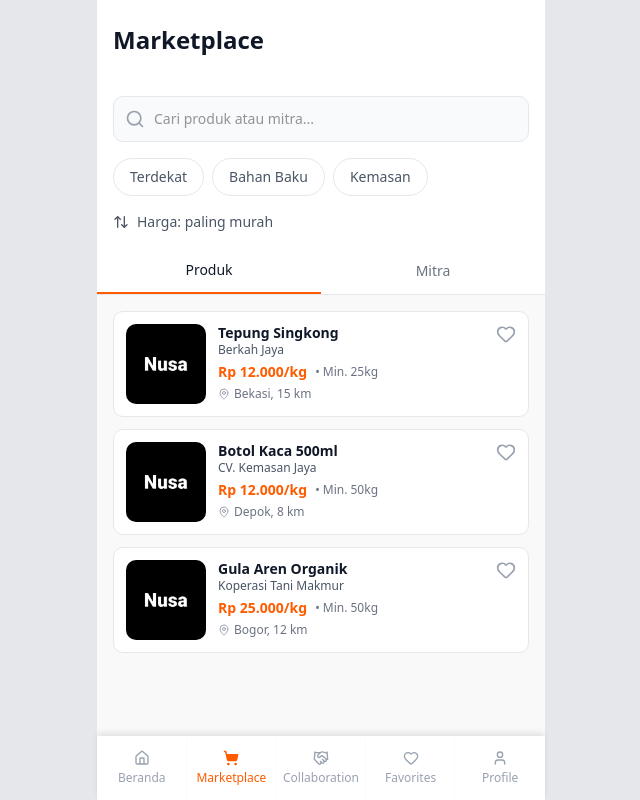
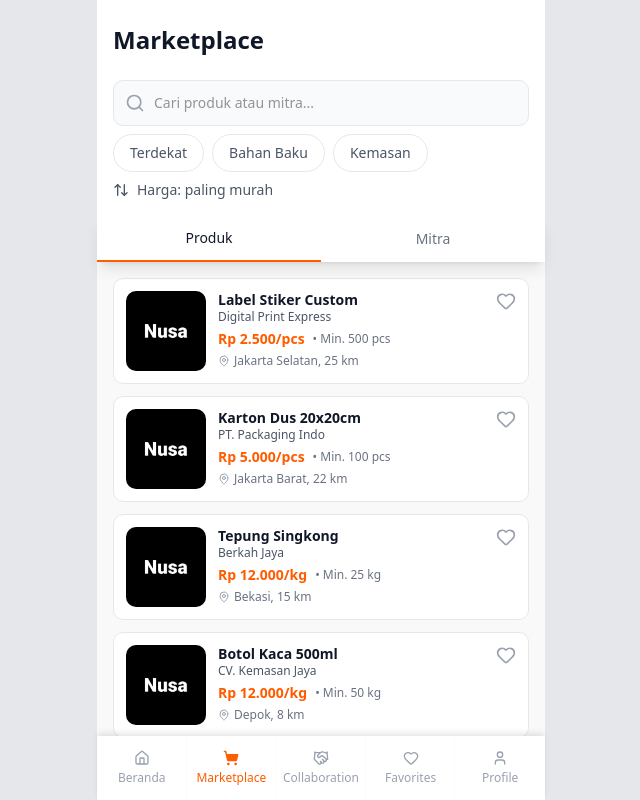
Before and after one commit to ValentinoTriadi/nusa-fe, a Next.js app: page /marketplace in a window 1280 px wide. Shown: the whole page, without its empty margins (319-959 px from the left). Built offline with nearby package versions, Linux system fonts and the light colour scheme.

Commit message:
fix: shadow + fixed top

```diff
--- a/src/components/pages/marketplace/marketplace-client.tsx
+++ b/src/components/pages/marketplace/marketplace-client.tsx
@@ -49,13 +49,14 @@ export const MarketplaceClient = () => {
   );
 
   return (
-    <div className="bg-background flex min-h-screen w-full flex-col pb-16">
+    <div className="bg-background flex h-screen w-full flex-col pb-16">
       {/* Header */}
-      <div className="bg-white px-4 py-6">
+      <div className="flex-shrink-0 bg-white px-4 py-6">
         <h1 className="text-2xl font-bold text-gray-900">Marketplace</h1>
       </div>
 
       {/* Search and Filters */}
+      <div className="flex-shrink-0">
         <SearchFilter
           searchQuery={searchQuery}
           onSearchChange={setSearchQuery}
@@ -64,12 +65,15 @@ export const MarketplaceClient = () => {
           sortBy={sortBy}
           onSortChange={setSortBy}
         />
+      </div>
 
       {/* Tab Switcher */}
+      <div className="z-20 flex-shrink-0">
         <TabSwitcher activeTab={activeTab} onTabChange={setActiveTab} />
+      </div>
 
       {/* Content */}
-      <div className="flex-1 p-4">
+      <div className="min-h-0 flex-1 overflow-y-auto p-4">
         {activeTab === 'produk' ? (
           <div className="space-y-3">
             {filteredProducts.map((product) => (
--- a/src/components/pages/marketplace/search-filter.tsx
+++ b/src/components/pages/marketplace/search-filter.tsx
@@ -21,7 +21,7 @@ export const SearchFilter = ({
   };
 
   return (
-    <div className="space-y-4 bg-white p-4">
+    <div className="space-y-2 bg-white p-4 pt-0">
       {/* Search Bar */}
       <div className="relative">
         <Search
--- a/src/components/pages/marketplace/tab-switcher.tsx
+++ b/src/components/pages/marketplace/tab-switcher.tsx
@@ -2,7 +2,7 @@ import { TabSwitcherProps } from '@/types/page/marketplace';
 
 export const TabSwitcher = ({ activeTab, onTabChange }: TabSwitcherProps) => {
   return (
-    <div className="border-b border-gray-200 bg-white">
+    <div className="bg-white shadow-lg">
       <div className="flex">
         <button
           onClick={() => onTabChange('produk')}
--- a/src/constants/pages/marketplace/product.ts
+++ b/src/constants/pages/marketplace/product.ts
@@ -6,7 +6,7 @@ export const mockProducts = [
     seller: 'Berkah Jaya',
     price: 12000,
     unit: 'kg',
-    minOrder: '25kg',
+    minOrder: '25 kg',
     location: 'Bekasi',
     distance: 15,
     image: '/logo.png',
@@ -18,7 +18,7 @@ export const mockProducts = [
     seller: 'Koperasi Tani Makmur',
     price: 25000,
     unit: 'kg',
-    minOrder: '50kg',
+    minOrder: '50 kg',
     location: 'Bogor',
     distance: 12,
     image: '/logo.png',
@@ -30,9 +30,69 @@ export const mockProducts = [
     seller: 'CV. Kemasan Jaya',
     price: 12000,
     unit: 'kg',
-    minOrder: '50kg',
+    minOrder: '50 kg',
     location: 'Depok',
     distance: 8,
     image: '/logo.png',
   },
+  {
+    id: '4',
+    name: 'Minyak Kelapa Murni',
+    category: 'Bahan Baku',
+    seller: 'Toko Herbal Nusantara',
+    price: 35000,
+    unit: 'liter',
+    minOrder: '20 liter',
+    location: 'Tangerang',
+    distance: 18,
+    image: '/logo.png',
+  },
+  {
+    id: '5',
+    name: 'Karton Dus 20x20cm',
+    category: 'Kemasan',
+    seller: 'PT. Packaging Indo',
+    price: 5000,
+    unit: 'pcs',
+    minOrder: '100 pcs',
+    location: 'Jakarta Barat',
+    distance: 22,
+    image: '/logo.png',
+  },
+  {
+    id: '6',
+    name: 'Kacang Tanah Kupas',
+    category: 'Bahan Baku',
+    seller: 'Gudang Kacang Sentosa',
+    price: 18000,
+    unit: 'kg',
+    minOrder: '30 kg',
+    location: 'Cibinong',
+    distance: 10,
+    image: '/logo.png',
+  },
+  {
+    id: '7',
+    name: 'Label Stiker Custom',
+    category: 'Kemasan',
+    seller: 'Digital Print Express',
+    price: 2500,
+    unit: 'pcs',
+    minOrder: '500 pcs',
+    location: 'Jakarta Selatan',
+    distance: 25,
+    image: '/logo.png',
+  },
+  {
+    id: '8',
+    name: 'Tepung Terigu Premium',
+    category: 'Bahan Baku',
+    seller: 'Toko Roti Bahagia',
+    price: 14000,
+    unit: 'kg',
+    minOrder: '40 kg',
+    location: 'Bekasi',
+    distance: 16,
+    image: '/logo.png',
+  },
 ];
```
Lines whose indentation alone changed are shown as unchanged.
